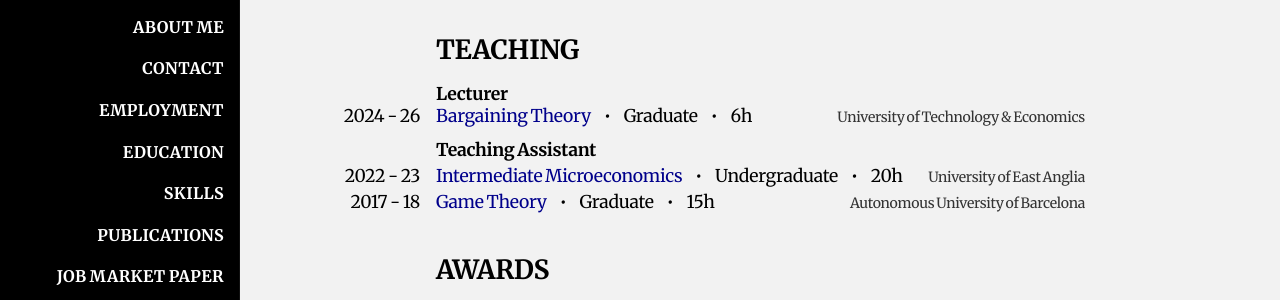
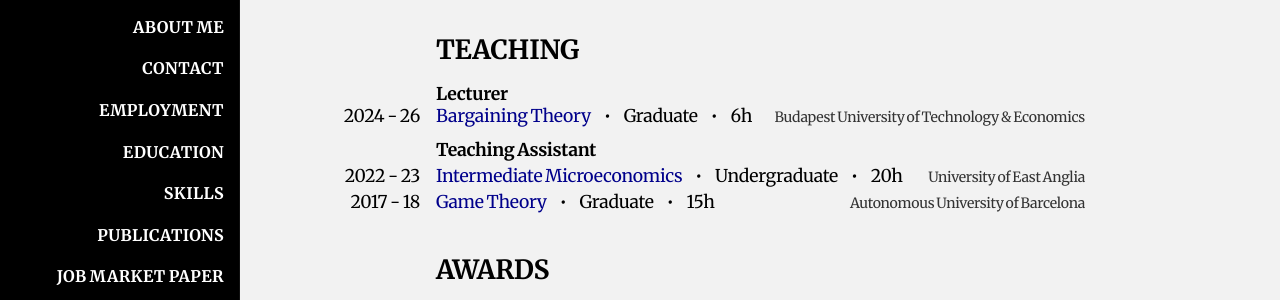
Before and after one commit to HectorHermidaRivera/hectorhermidarivera.github.io, a Jekyll site: the page built from index.md, in a window 1280 px wide and 900 px high, scrolled down 2094 px. Shown: the part 152-452 px from the top of the window. Built offline with Jekyll 4.4.1, drawn with Linux system fonts in a browser that asks for light colours; a style sheet for code colours, icons or effects is not loaded.

Commit message:
Update index.md

```diff
--- a/index.md
+++ b/index.md
@@ -277,7 +277,7 @@ title: Home
           <span style="margin:0 10px;">•</span>
           <span>6h</span>
         </div>
-        <div class="institution">University of Technology & Economics</div>
+        <div class="institution">Budapest University of Technology & Economics</div>
       </div>
       <div class="second-row collapsible-content">
         <p><i>
```
